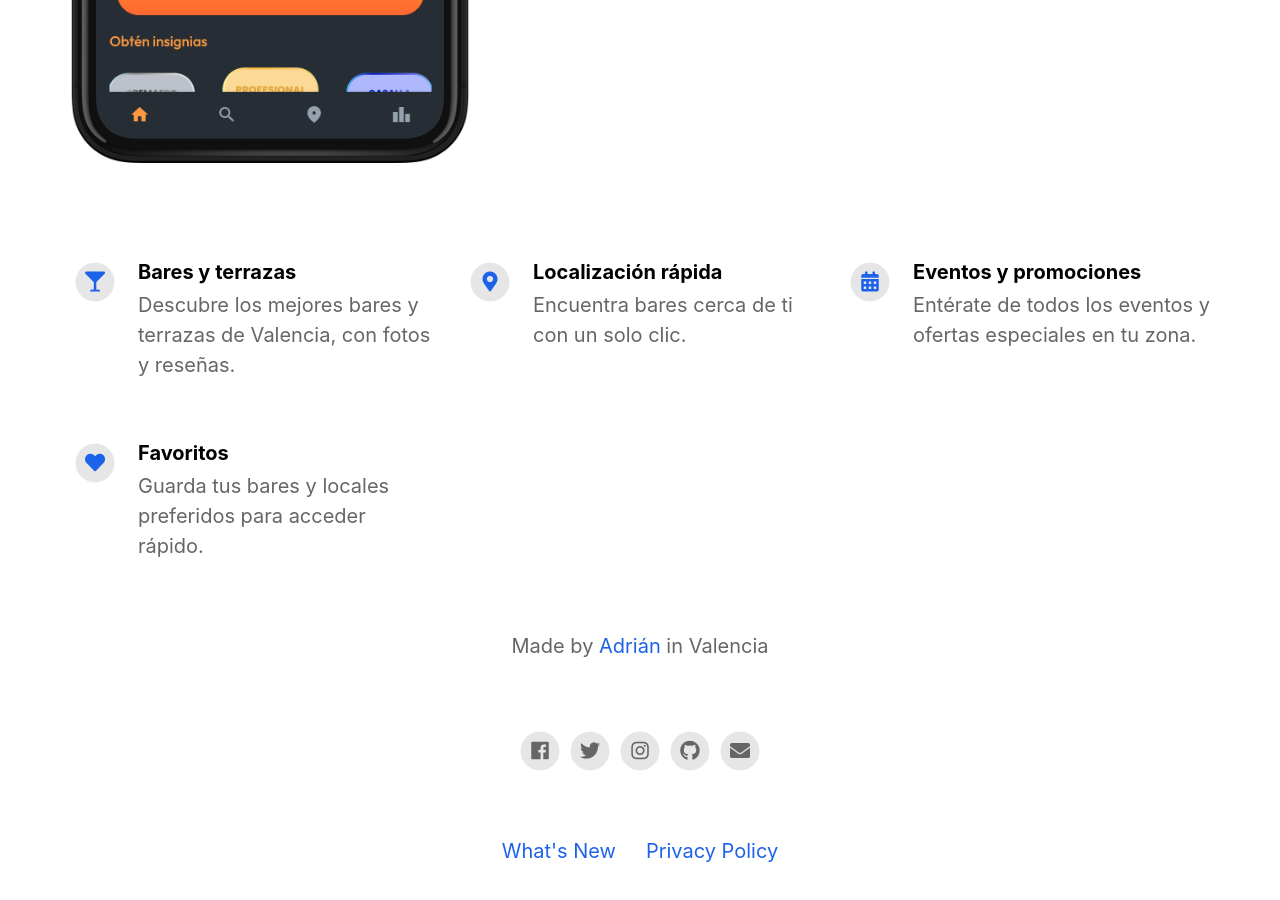
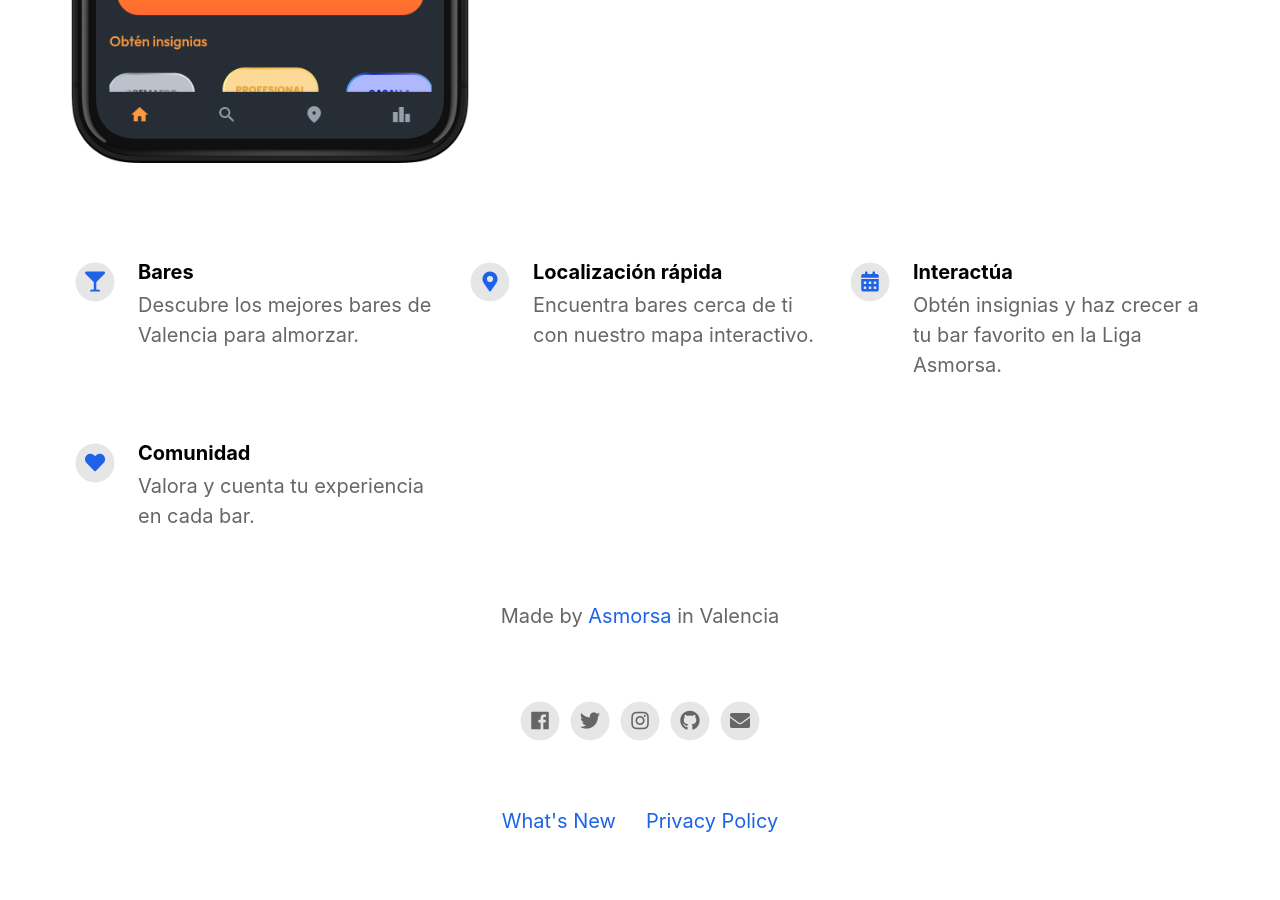
Before and after one commit to asmorsa/asmorsa.github.io, a Jekyll site: the page built from index.html, in a window 1280 px wide and 900 px high, scrolled down 822 px. Built offline with Jekyll 4.4.1, drawn with Linux system fonts in a browser that asks for light colours; nearby versions of some CDN libraries.

Commit message:
Update _config.yml

```diff
--- a/_config.yml
+++ b/_config.yml
@@ -17,14 +17,14 @@ app_description                           : Los mejores bares de Valencia en la
 enable_smart_app_banner                   : true
 
 # Information About Yourself
-your_name                                 : Adrián
+your_name                                 : Asmorsa
 your_link                                 : https://asmorsa.com
 your_city                                 : Valencia
-email_address                             : contacto@asmorsa.com
+email_address                             : contact@asmorsa.com
 linkedin_username                         :
 linkedin_company                          :
 facebook_username                         : asmorsa
-instagram_username                        : asmorsa
+instagram_username                        : asmorsa_app
 twitter_username                          : asmorsa
 github_username                           : asmorsa
 youtube_username                          :
@@ -33,20 +33,20 @@ mastodon_link                             :
 # Feature List
 features                                  :
 
-  - title                                 : Bares y terrazas
-    description                           : Descubre los mejores bares y terrazas de Valencia, con fotos y reseñas.
+  - title                                 : Bares
+    description                           : Descubre los mejores bares de Valencia para almorzar.
     fontawesome_icon_name                 : glass-martini
 
   - title                                 : Localización rápida
-    description                           : Encuentra bares cerca de ti con un solo clic.
+    description                           : Encuentra bares cerca de ti con nuestro mapa interactivo.
     fontawesome_icon_name                 : map-marker-alt
 
-  - title                                 : Eventos y promociones
-    description                           : Entérate de todos los eventos y ofertas especiales en tu zona.
+  - title                                 : Interactúa
+    description                           : Obtén insignias y haz crecer a tu bar favorito en la Liga Asmorsa.
     fontawesome_icon_name                 : calendar-alt
 
-  - title                                 : Favoritos
-    description                           : Guarda tus bares y locales preferidos para acceder rápido.
+  - title                                 : Comunidad
+    description                           : Valora y cuenta tu experiencia en cada bar.
     fontawesome_icon_name                 : heart
 
 # Theme Settings
```
